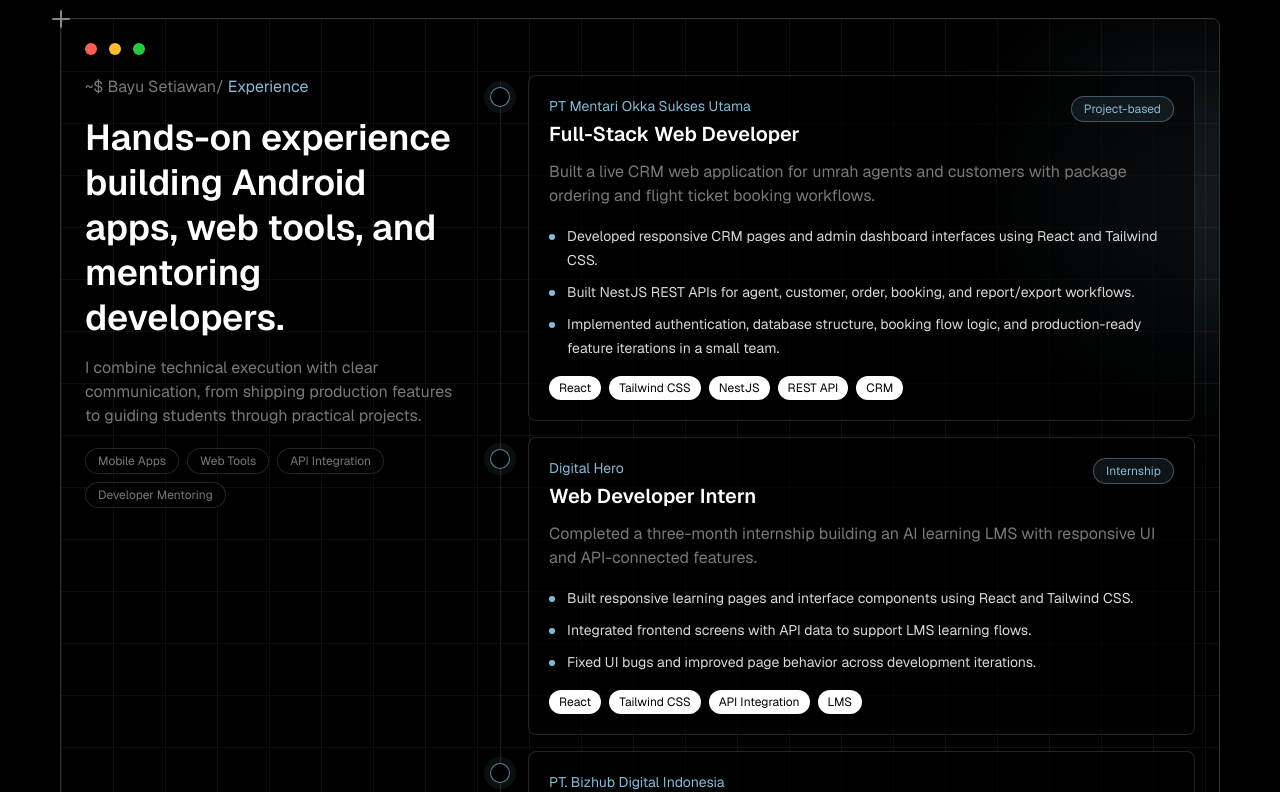
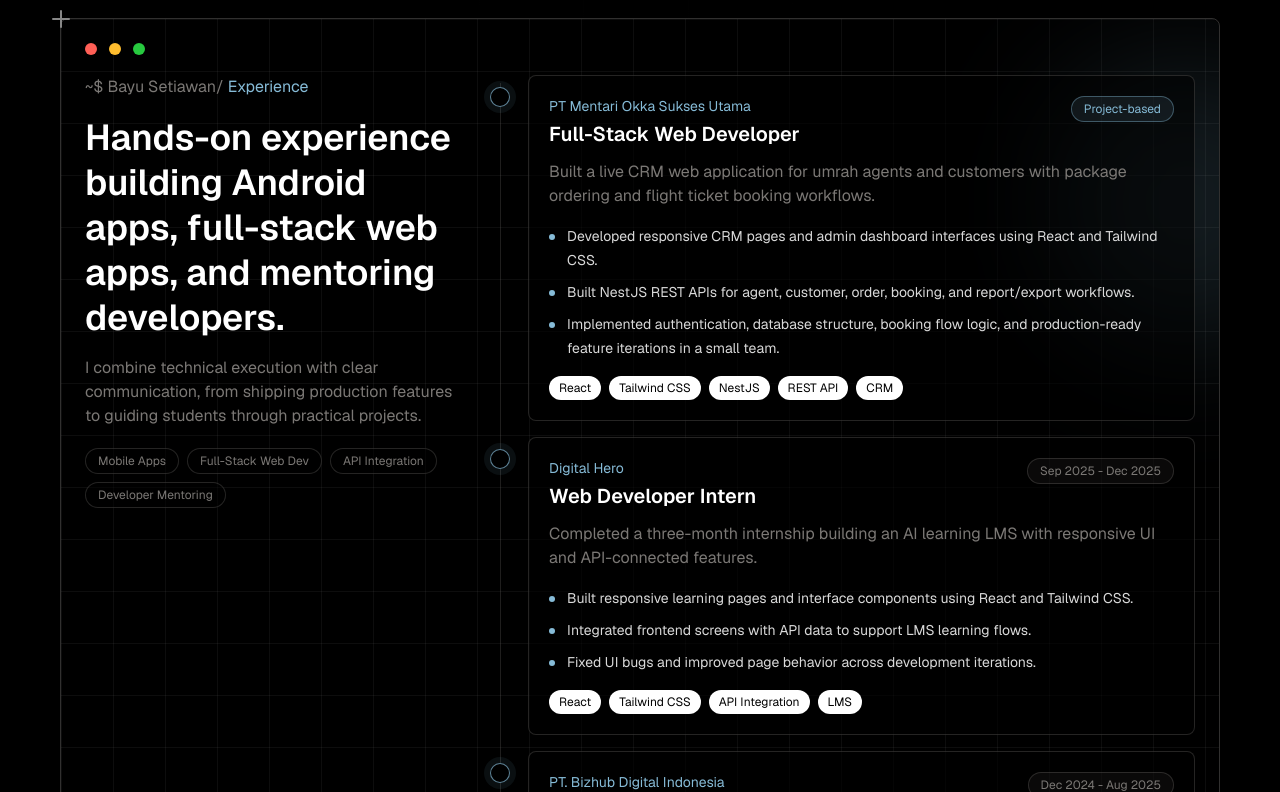
Before and after one commit to bayustwn/portofolio, a React (Vite) app: page / in a window 1280 px wide. Shown: the part 868-1660 px from the top of the page. Built offline with nearby package versions, Linux system fonts and the light colour scheme.

Commit message:
refactor: project-based badge without dates and full-stack copy

```diff
--- a/src/components/sections/Experience.tsx
+++ b/src/components/sections/Experience.tsx
@@ -1,12 +1,5 @@
 import { experiences } from "../../data/portfolioData";
 import ActionBar from "../ui/actionBar";
-
-const typeLabels: Record<string, string> = {
-    project: "Project-based",
-    internship: "Internship",
-    program: "Learning Program",
-    community: "Community",
-};
 
 const Experience = () => {
     const sortedExperiences = [...experiences].sort((a, b) => {
@@ -61,7 +54,7 @@ const Experience = () => {
                             ~$ Bayu Setiawan/ <span className="text-light-blue">Experience</span>
                         </p>
                         <h2 className="mt-4 max-w-xl text-3xl font-semibold leading-tight text-white md:text-4xl">
-                            Hands-on experience building Android apps, web tools, and mentoring developers.
+                            Hands-on experience building Android apps, full-stack web apps, and mentoring developers.
                         </h2>
                         <p className="mt-4 max-w-xl text-sm leading-6 text-light-gray md:text-base">
                             I combine technical execution with clear communication, from shipping
@@ -70,7 +63,7 @@ const Experience = () => {
                         <div className="mt-5 flex flex-wrap gap-2">
                             {[
                                 "Mobile Apps",
-                                "Web Tools",
+                                "Full-Stack Web Dev",
                                 "API Integration",
                                 "Developer Mentoring",
                             ].map((label) => (
@@ -103,9 +96,14 @@ const Experience = () => {
                                                     {experience.role}
                                                 </h3>
                                             </div>
-                                            {typeLabels[experience.type] && (
+                                            {experience.type === "project" && (
                                                 <span className="w-fit rounded-full border border-light-blue/40 bg-light-blue/10 px-3 py-1 text-xs text-light-blue">
-                                                    {typeLabels[experience.type]}
+                                                    Project-based
+                                                </span>
+                                            )}
+                                            {experience.type !== "project" && (
+                                                <span className="w-fit rounded-full border border-light-gray/30 bg-light-gray/8 px-3 py-1 text-xs text-light-gray">
+                                                    {experience.period}
                                                 </span>
                                             )}
                                         </div>
```
